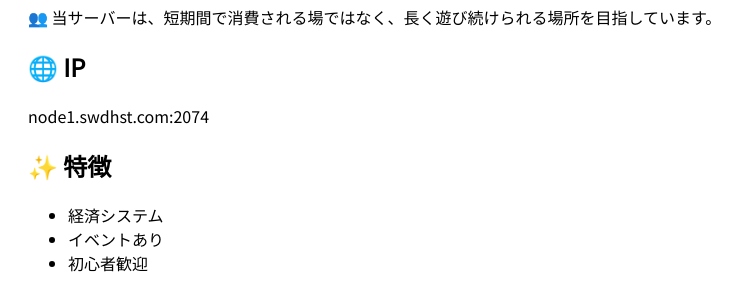
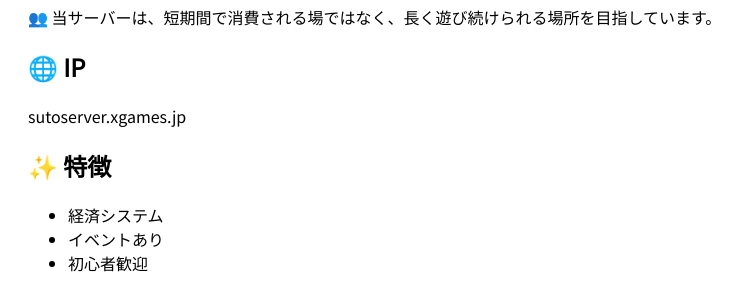
Before and after one commit to jion3325/Sutoserver.webpage-, a Jekyll site: the page built from index.md, in a window 1280 px wide. Shown: the part 1589-1889 px from the top of the page, without its empty margins (0-746 px from the left). Built offline with Jekyll 4.4.1, drawn with Linux system fonts in a browser that asks for light colours.

Commit message:
Update IP address and features in index.md

```diff
--- a/index.md
+++ b/index.md
@@ -66,7 +66,7 @@ PvP、破壊、略奪などが許容されており、すべての行動は自
 
 
 ## 🌐 IP
-node1.swdhst.com:2074
+sutoserver.xgames.jp
 
 ## ✨ 特徴
 - 経済システム
```
